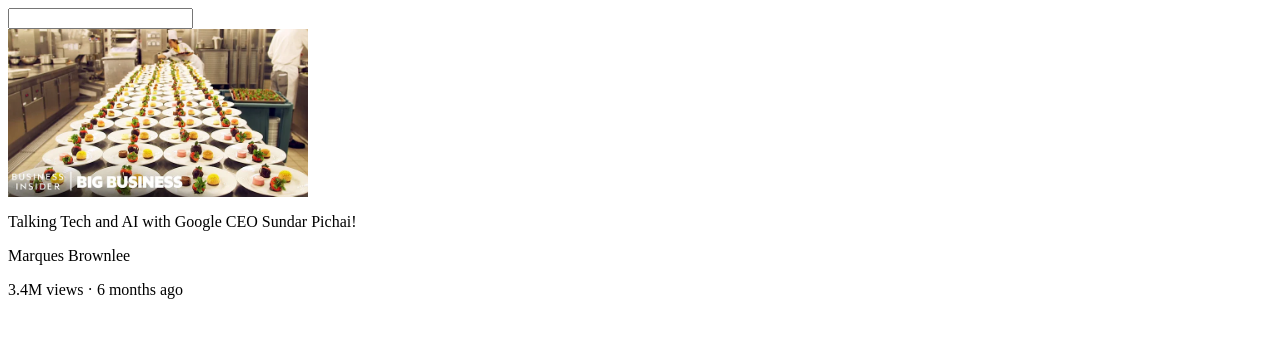
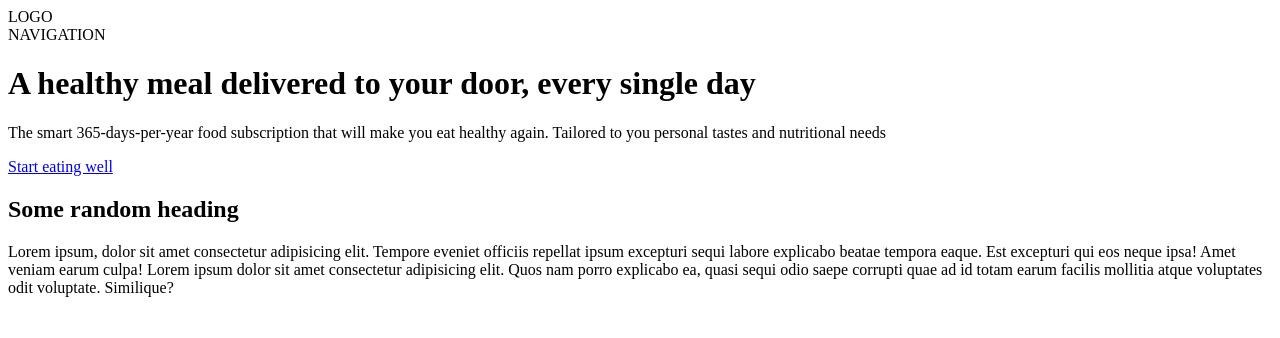
Before and after one commit to dantrogah/Mini-projects, a plain HTML site: page 02June.html in a window 1280 px wide. Drawn offline with Linux system fonts and the light colour scheme.

Commit message:
added code

```diff
--- a/02June.html
+++ b/02June.html
@@ -3,35 +3,36 @@
   <head>
     <meta charset="UTF-8" />
     <meta name="viewport" content="width=device-width, initial-scale=1.0" />
-    <title>Document</title>
-    <style>
-      .video-preview {
-      }
-
-      .thumbnail {
-        display: block;
-        width: 300px;
-      }
-    </style>
+    <title>Dynamic HTML using JavaScript</title>
   </head>
   <body>
-    <input type="text" />
-
-    <div class="video-preview">
-      <div class="video-thumbnail"></div>
-      <div class="video-description"></div>
-    </div>
-
-    <img
-      src="thumbnails/thumbnail-10.webp"
-      alt="thumbnail photo 10"
-      class="thumbnail"
-    />
-
-    <p class="video-title">
-      Talking Tech and AI with Google CEO Sundar Pichai!
-    </p>
-    <p class="video-author">Marques Brownlee</p>
-    <p class="video-stats">3.4M views · 6 months ago</p>
+    <header>
+      <nav>
+        <div>LOGO</div>
+        <div>NAVIGATION</div>
+      </nav>
+      <div>
+        <h1>A healthy meal delivered to your door, every single day</h1>
+        <p>
+          The smart 365-days-per-year food subscription that will make you eat
+          healthy again. Tailored to you personal tastes and nutritional needs
+        </p>
+        <a href="#" class="btn">Start eating well</a>
+      </div>
+    </header>
+    <section>
+      <div>
+        <h2>Some random heading</h2>
+        <p>
+          Lorem ipsum, dolor sit amet consectetur adipisicing elit. Tempore
+          eveniet officiis repellat ipsum excepturi sequi labore explicabo
+          beatae tempora eaque. Est excepturi qui eos neque ipsa! Amet veniam
+          earum culpa! Lorem ipsum dolor sit amet consectetur adipisicing elit.
+          Quos nam porro explicabo ea, quasi sequi odio saepe corrupti quae ad
+          id totam earum facilis mollitia atque voluptates odit voluptate.
+          Similique?
+        </p>
+      </div>
+    </section>
   </body>
 </html>
```
Also changed, not shown: img/hero.jpg (added).
